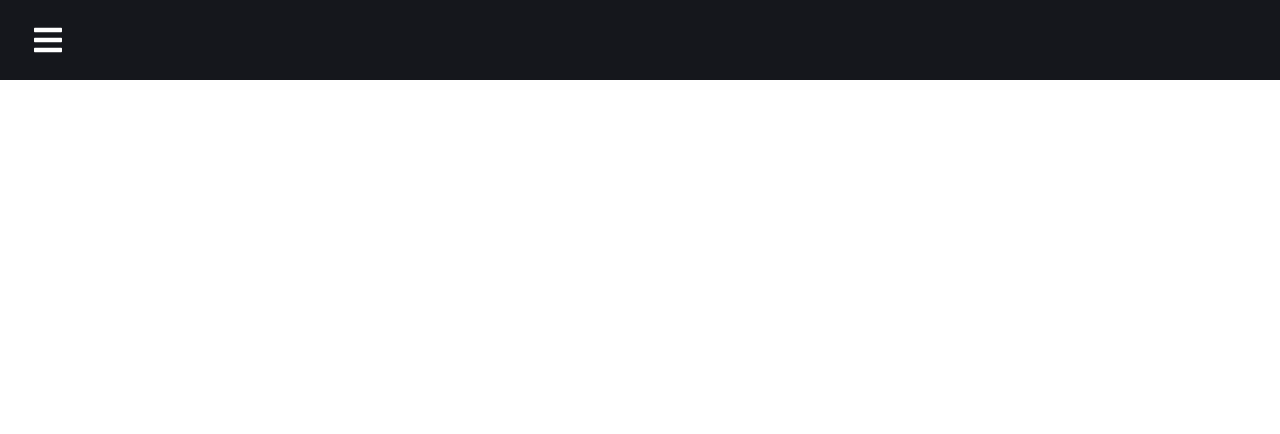
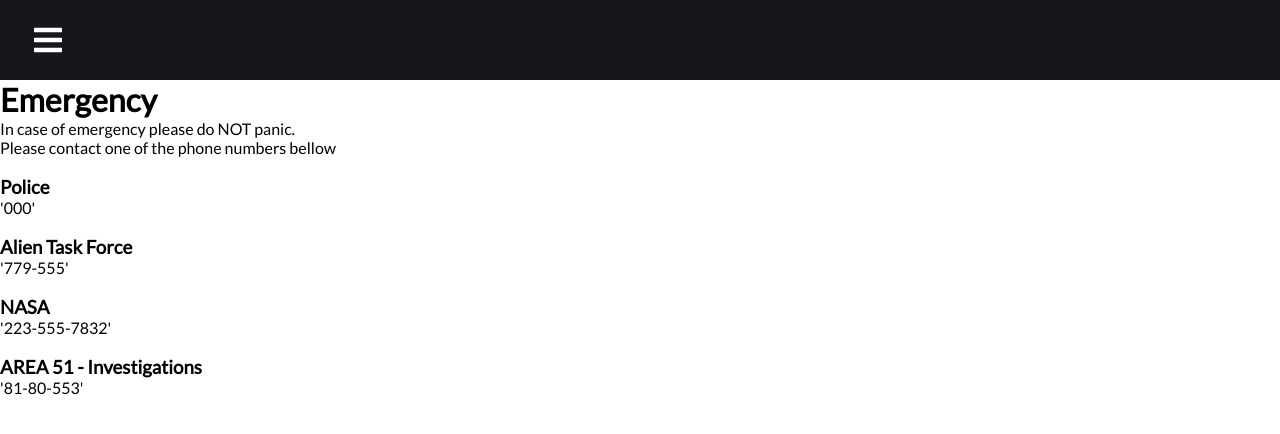
Before and after one commit to Copium-HQ/Vanilla, a React (Create React App) app: page /EmergencyPage in a window 1280 px wide. Shown: the top 434 px of the page. Built offline with nearby package versions, Linux system fonts and the light colour scheme.

Commit message:
Added some stuff lol
might change ltr

```diff
--- a/src/App.js
+++ b/src/App.js
@@ -4,6 +4,8 @@
 import Overview from './pages/Overview';
 import { Reports, ReportsOne, ReportsTwo, ReportsThree } from './pages/Reports';
 import Team from './pages/Team';
+import EmergencyPage from './pages/EmergencyPage';
+
 
 function App() {
   return (
@@ -11,7 +13,7 @@
       <Sidebar />
       <Switch>
         <Route path='/Overview' exact component={Overview} />
-        <Route path='/reports' exact component={Reports} />
+        <Route path='/EmergencyPage' exact component={EmergencyPage} />
         <Route path='/reports/reports1' exact component={ReportsOne} />
         <Route path='/reports/reports2' exact component={ReportsTwo} />
         <Route path='/reports/reports3' exact component={ReportsThree} />
--- a/src/components/SidebarData.js
+++ b/src/components/SidebarData.js
@@ -2,6 +2,7 @@
 import * as FaIcons from 'react-icons/fa';
 import * as AiIcons from 'react-icons/ai';
 import * as IoIcons from 'react-icons/io';
+import * as BsIcons from 'react-icons/bs';
 import * as RiIcons from 'react-icons/ri';
 
 export const SidebarData = [
@@ -23,17 +24,17 @@
   {
     title: 'Suits',
     path: '/products',
-    icon: <FaIcons.FaCartPlus />
+    icon: <IoIcons.IoMdPeople />
   },
   {
     title: 'Map',
     path: '/team',
-    icon: <IoIcons.IoMdPeople />
+    icon: <BsIcons.BsFillMapFill />
   },
   {
     title: 'Emergency',
     path: '/messages',
-    icon: <FaIcons.FaEnvelopeOpenText />,
+    icon: <BsIcons.BsFillExclamationTriangleFill />,
 
     iconClosed: <RiIcons.RiArrowDownSFill />,
     iconOpened: <RiIcons.RiArrowUpSFill />,
```
Also changed, not shown: src/pages/EmergencyPage.js (+6 -4 lines), 1 other file (tests, documents, lock files or other folders).
